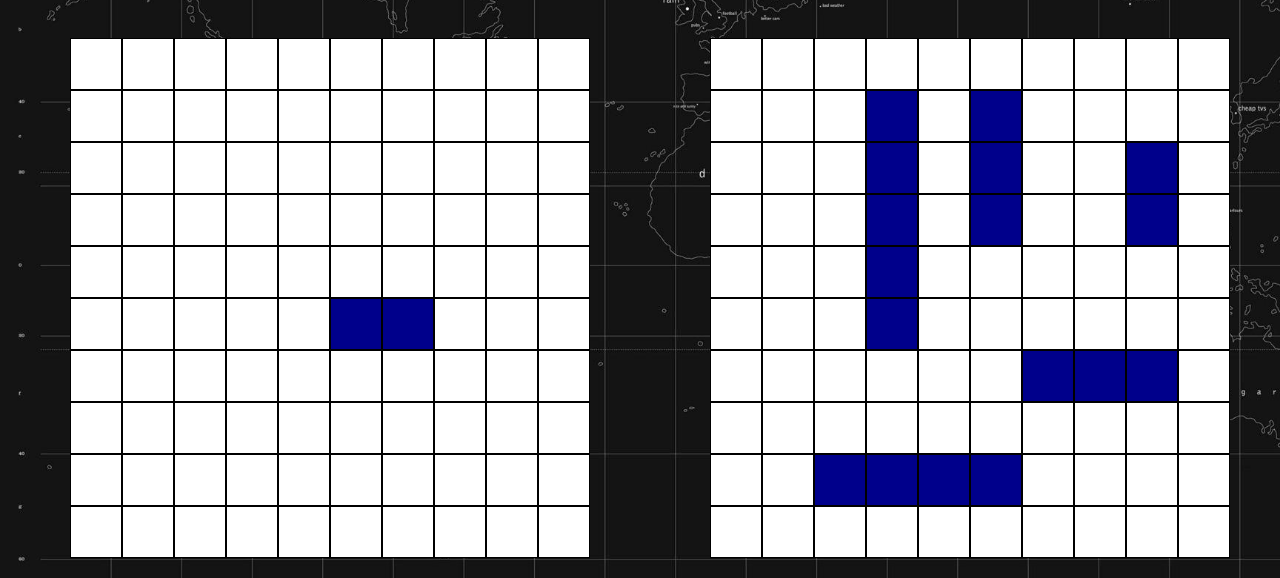
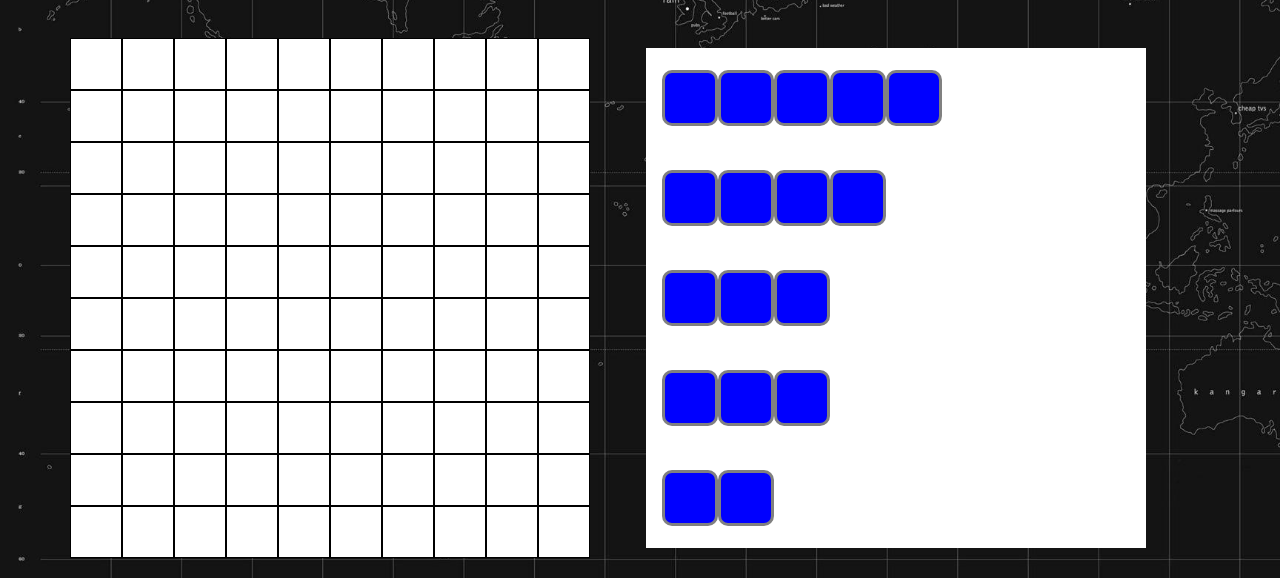
Before and after one commit to drmor/TP_Battleship, a website built with webpack: page src/index.html in a window 1280 px wide. Shown: the part 222-800 px from the top of the page. Built offline with nearby package versions, Linux system fonts and the light colour scheme.

Commit message:
now before game player can set his ships by dragging them, after that game start by clicking play

```diff
--- a/src/index.html
+++ b/src/index.html
@@ -11,11 +11,8 @@
       <div class="info">
         <p class="turn"></p>
       </div>
-      <div class="startGame">
-        <button class="playBtn">PLAY</button>
-      </div>
       <div class="container">
-        <div class="p1Board"></div>
+        <div class="p1Board" id="drop-target"></div>
         <div class="p2Board"></div>
       </div>
     </div>
@@ -24,5 +21,8 @@
       <p id="winner"></p>
       <button id="restart">RESTART</button>
     </div>
+    <div class="ships">
+      <button class="playBtn">PLAY</button>
+    </div>
   </body>
 </html>
--- a/src/script.js
+++ b/src/script.js
@@ -8,15 +8,18 @@ const endPopup = document.querySelector('.endPopup');
 const heroDiv = document.querySelector('.hero');
 const restartBtn = document.getElementById('restart');
 const winner = document.getElementById('winner');
+const choiceDiv = document.querySelector('.ships');
 const p1Divs = [];
 const p2Divs = [];
 const ships = [];
+const shipsCopy = [];
 let player = new Player('p1');
 let computer = new Player('computer');
 let turn = player;
 
 // all standart ships
 ships.push(new Ship(5), new Ship(4), new Ship(3), new Ship(3), new Ship(2));
+shipsCopy.push(new Ship(5), new Ship(4), new Ship(3), new Ship(3), new Ship(2));
 const randomSpawn = () => {
   for (let i = 0; i < ships.length; i++) {
     let x, y;
@@ -32,13 +35,36 @@ const randomSpawn = () => {
   }
 };
 randomSpawn();
-player.board.setShip(5, 5, new Ship(2));
 playBtn.addEventListener('click', () => {
   console.log(player.board.getShips());
   console.log(computer.board.getShips());
-  //   playBtn.style.display = 'none';
-  //   displayBoards();
+  playBtn.style.display = 'none';
+  choiceDiv.style.display = 'none';
+  displayBoards(p2container, p2Divs, computer);
 });
+let draggedShip = null;
+
+const displayShipsChoice = () => {
+  for (let i = 0; i < shipsCopy.length; i++) {
+    let currShip = document.createElement('div');
+    currShip.classList.add('ship');
+    currShip.id = 'drag-item';
+    currShip.draggable = true;
+    currShip.dataset.length = shipsCopy[i].length;
+    for (let j = 0; j < shipsCopy[i].length; j++) {
+      const shipPart = document.createElement('div');
+      shipPart.classList.add('shipPart');
+      currShip.appendChild(shipPart);
+    }
+    currShip.addEventListener('dragstart', (event) => {
+      draggedShip = shipsCopy[i];
+      event.dataTransfer.setData('text/plain', event.target.dataset.length);
+    });
+    choiceDiv.appendChild(currShip);
+  }
+};
+displayShipsChoice();
+
 const displayBoards = (container, arr, target) => {
   container.style.gridTemplateColumns = `repeat(10, 1fr)`;
   container.style.gridTemplateRows = `repeat(10, 1fr)`;
@@ -46,6 +72,25 @@ const displayBoards = (container, arr, target) => {
     for (let j = 0; j < 10; j++) {
       const cellDiv = document.createElement('div');
       cellDiv.classList.add('block');
+      cellDiv.addEventListener('dragover', (event) => {
+        event.preventDefault();
+      });
+      cellDiv.addEventListener('drop', (event) => {
+        event.preventDefault();
+        for (let a = 0; a < player.board.allShips.length; a++) {
+          if (player.board.allShips[a].ship === draggedShip) {
+            player.board.allShips.splice(a, 1);
+          }
+        }
+        player.board.setShip(parseInt(cellDiv.dataset.x), parseInt(cellDiv.dataset.y), draggedShip);
+        for (let d = 0; d < 100; d++) {
+          p1Divs[d].style.backgroundColor = '';
+        }
+        if (player.board.allShips.length === 5) {
+          playBtn.style.display = 'flex';
+        }
+        displayShips(player, p1Divs);
+      });
       cellDiv.dataset.x = i;
       cellDiv.dataset.y = j;
       container.appendChild(cellDiv);
@@ -149,11 +194,7 @@ restartBtn.addEventListener('click', () => {
   ships.push(new Ship(5), new Ship(4), new Ship(3), new Ship(3), new Ship(2));
   randomSpawn();
   displayBoards(p1container, p1Divs, player);
-  displayBoards(p2container, p2Divs, computer);
-});
-document.body.addEventListener('click', (e) => {
-  console.log(e);
+  choiceDiv.style.display = 'flex';
 });
 displayTurn();
 displayBoards(p1container, p1Divs, player);
-displayBoards(p2container, p2Divs, computer);
--- a/src/style.css
+++ b/src/style.css
@@ -25,14 +25,11 @@ body {
   font-family: WorkSans;
   letter-spacing: 10px;
 }
-.startGame {
-  position: absolute;
-  top: 50%;
-  left: 50%;
-  transform: translate(-50%, -50%);
-}
 .playBtn {
   display: none;
+  position: absolute;
+  top: 80%;
+  left: 65%;
   font-size: 2.5rem;
   color: green;
   background-color: rgb(212, 212, 212, 0.7);
@@ -53,7 +50,6 @@ body {
 .p1Board {
   display: grid;
   width: 500px;
-  pointer-events: none;
 }
 .p2Board {
   display: grid;
@@ -99,3 +95,26 @@ body {
 .endPopup > h1 {
   margin: 0;
 }
+.ships {
+  position: absolute;
+  width: 500px;
+  height: 500px;
+  background-color: white;
+  top: 65%;
+  left: 70%;
+  transform: translate(-50%, -50%);
+  display: flex;
+  flex-direction: column;
+  justify-content: space-around;
+}
+.ship {
+  margin-left: 1rem;
+  display: flex;
+}
+.shipPart {
+  width: 50px;
+  height: 50px;
+  background-color: blue;
+  border: 3px solid gray;
+  border-radius: 10px;
+}
```
